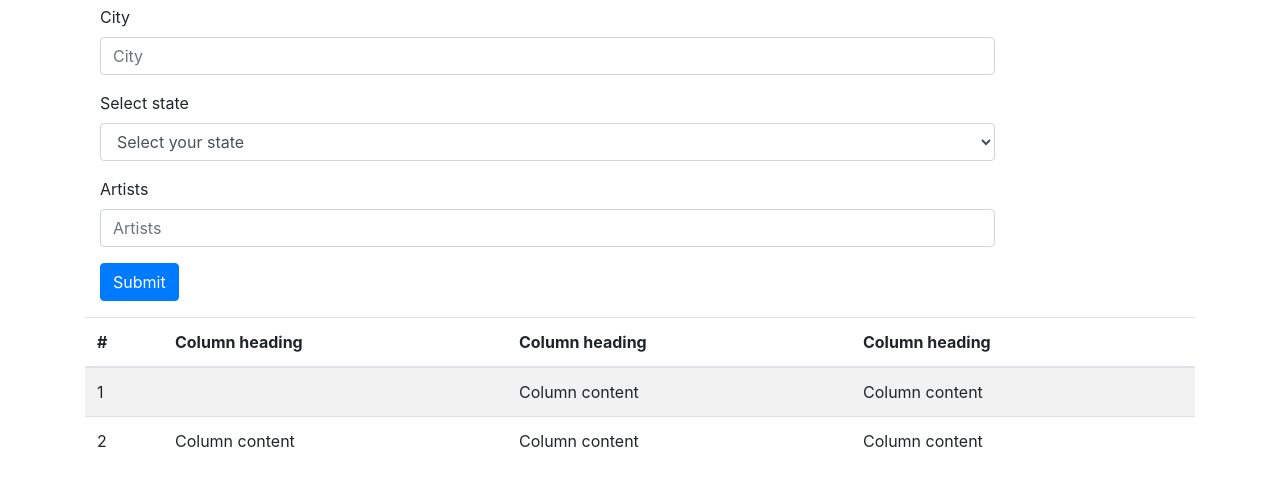
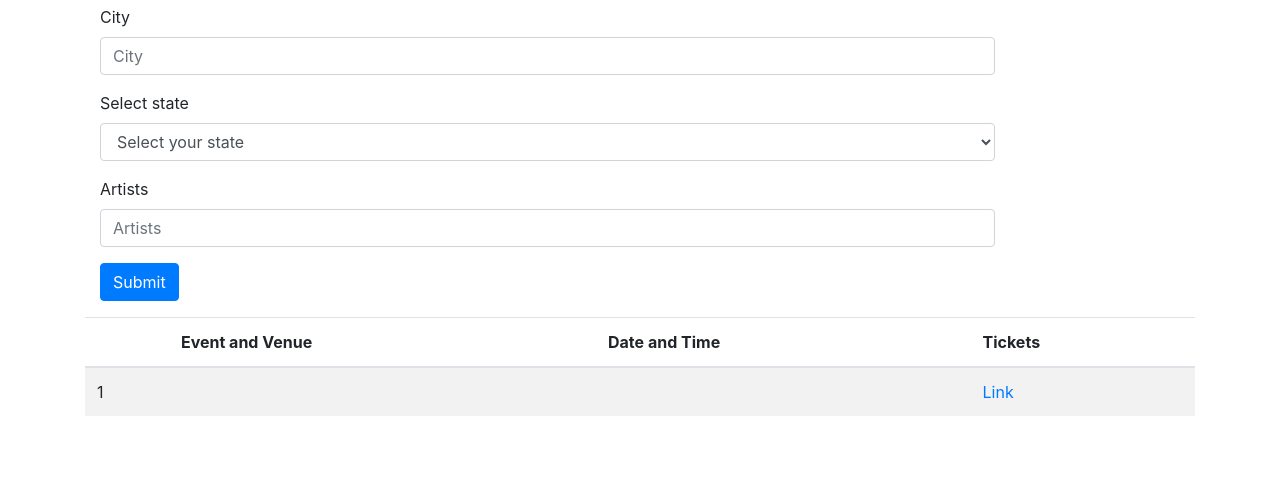
Before and after one commit to oswaldosalazar/GigList-Q1, a plain HTML site: page index.html in a window 1280 px wide. Shown: the part 95-580 px from the top of the page. Drawn offline with nearby package versions, Linux system fonts and the light colour scheme.

Commit message:
Added content to the table with link for tix

```diff
--- a/index.html
+++ b/index.html
@@ -96,24 +96,18 @@
             <table class="table table-striped table-hover ">
               <thead>
                 <tr>
-                  <th>#</th>
-                  <th>Column heading</th>
-                  <th>Column heading</th>
-                  <th>Column heading</th>
+                  <th></th>
+                  <th>Event and Venue</th>
+                  <th>Date and Time</th>
+                  <th>Tickets</th>
                 </tr>
               </thead>
               <tbody>
                 <tr>
                   <td>1</td>
                   <td id="eventTitle"></td>
-                  <td>Column content</td>
-                  <td>Column content</td>
-                </tr>
-                <tr>
-                  <td>2</td>
-                  <td>Column content</td>
-                  <td>Column content</td>
-                  <td>Column content</td>
+                  <td id="eventDateTime"></td>
+                  <td id="eventTix" ><a target="_blank" href="">Link</a></td>
                 </tr>
               </tbody>
             </table>
--- a/main.js
+++ b/main.js
@@ -20,9 +20,20 @@ $(document).ready(function() {
               error: function(err) {console.error(err)},
               method: 'GET',
               success: function(data) {
+                  console.log(data.length)
                   console.log(data[0].title)
+                  console.log(data)
                   $('#eventTitle').text(data[0].title)
+                  $('#eventDateTime').text(data[0].formatted_datetime)
+                  $('a').attr("href", data[0].ticket_url)
 
+                //   for (var role in data) {
+                //       var option = $('<option>')
+                //       option.text(data[role].title)
+                //       var pic = data[role].img
+                //       option.attr("value",pic)
+                //       $("#select").append(option)
+                //   }
               },
           })
     })
```
